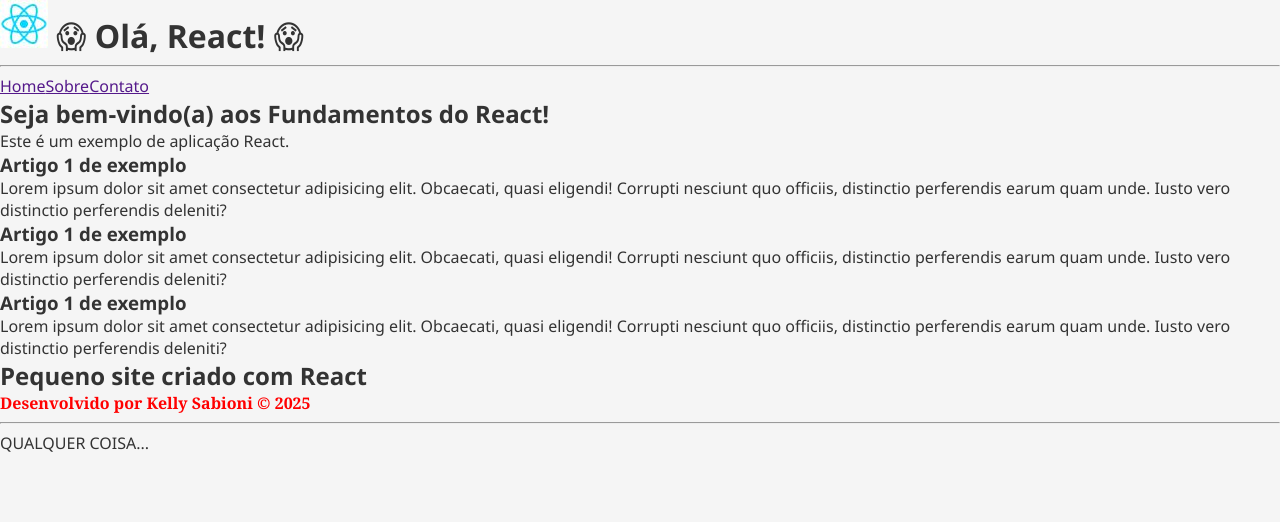
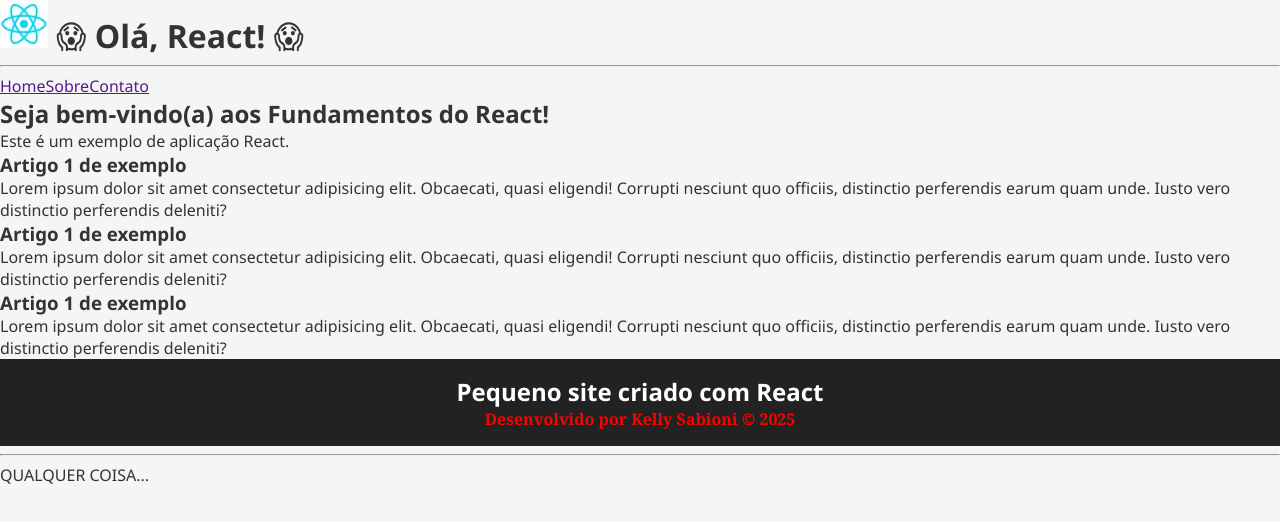
Before and after one commit to kellysabioni/react-fundamentos, a React (Vite) app: page / in a window 1280 px wide. Shown: the top 522 px of the page. Built offline with nearby package versions, Linux system fonts and the light colour scheme.

Commit message:
Atualiza com CSS In JS

```diff
--- a/src/componentes/Footer.tsx
+++ b/src/componentes/Footer.tsx
@@ -1,9 +1,18 @@
+import type { CSSProperties } from "react";
+
+const estilosRodape: CSSProperties = {
+  backgroundColor: "#222",
+  color: "white",
+  textAlign: "center",
+  padding: "1rem",
+};
+
 export default function Footer() {
   return (
     <>
-      <footer>
+      <footer style={estilosRodape} >
         <h2>Pequeno site criado com React </h2>
-        <p style={({ color: "red" , fontWeight: "bold" })}>
+        <p style={{ color: "red", fontWeight: "bold" }}>
           Desenvolvido por <b>Kelly Sabioni</b> &copy; 2025{" "}
         </p>
       </footer>
```
